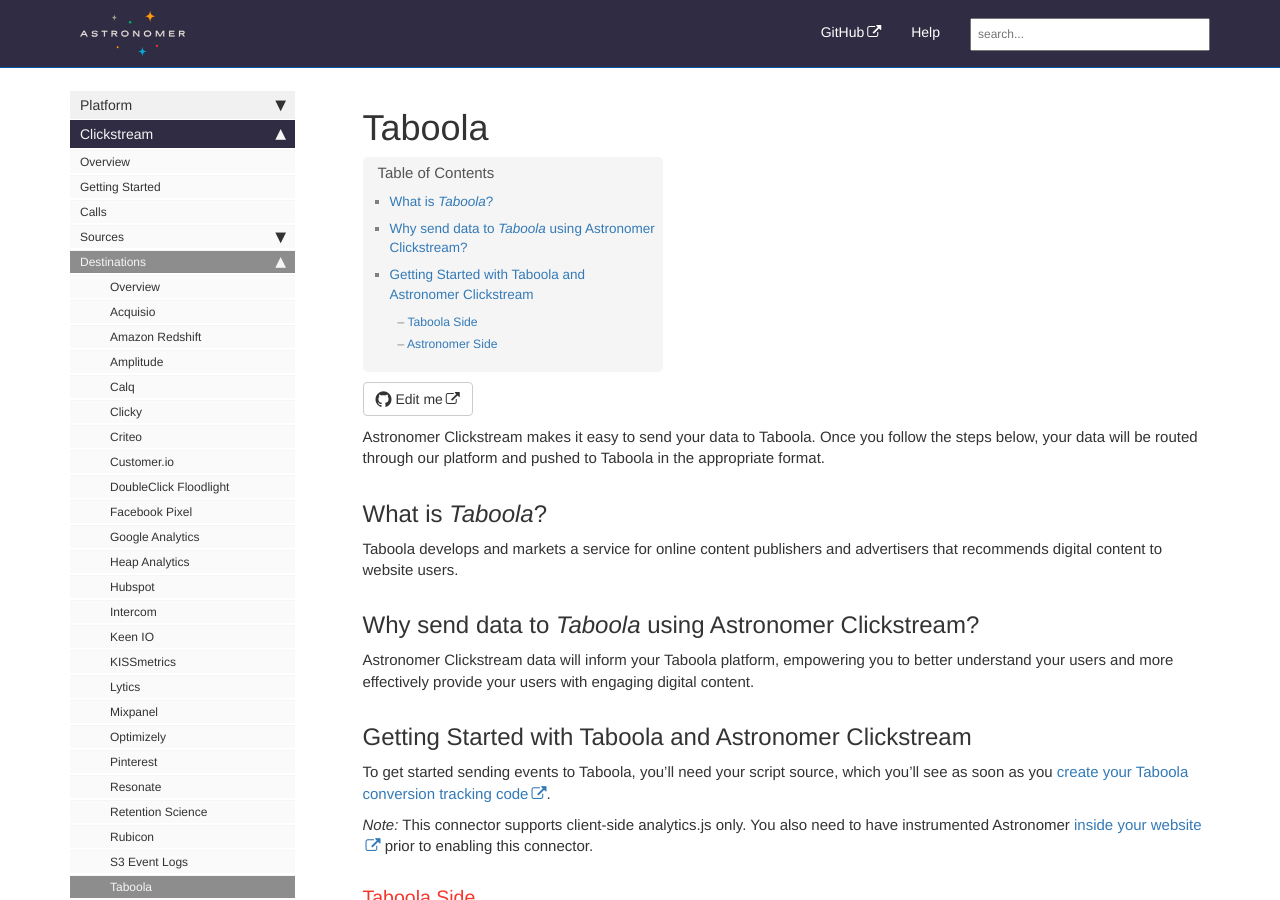
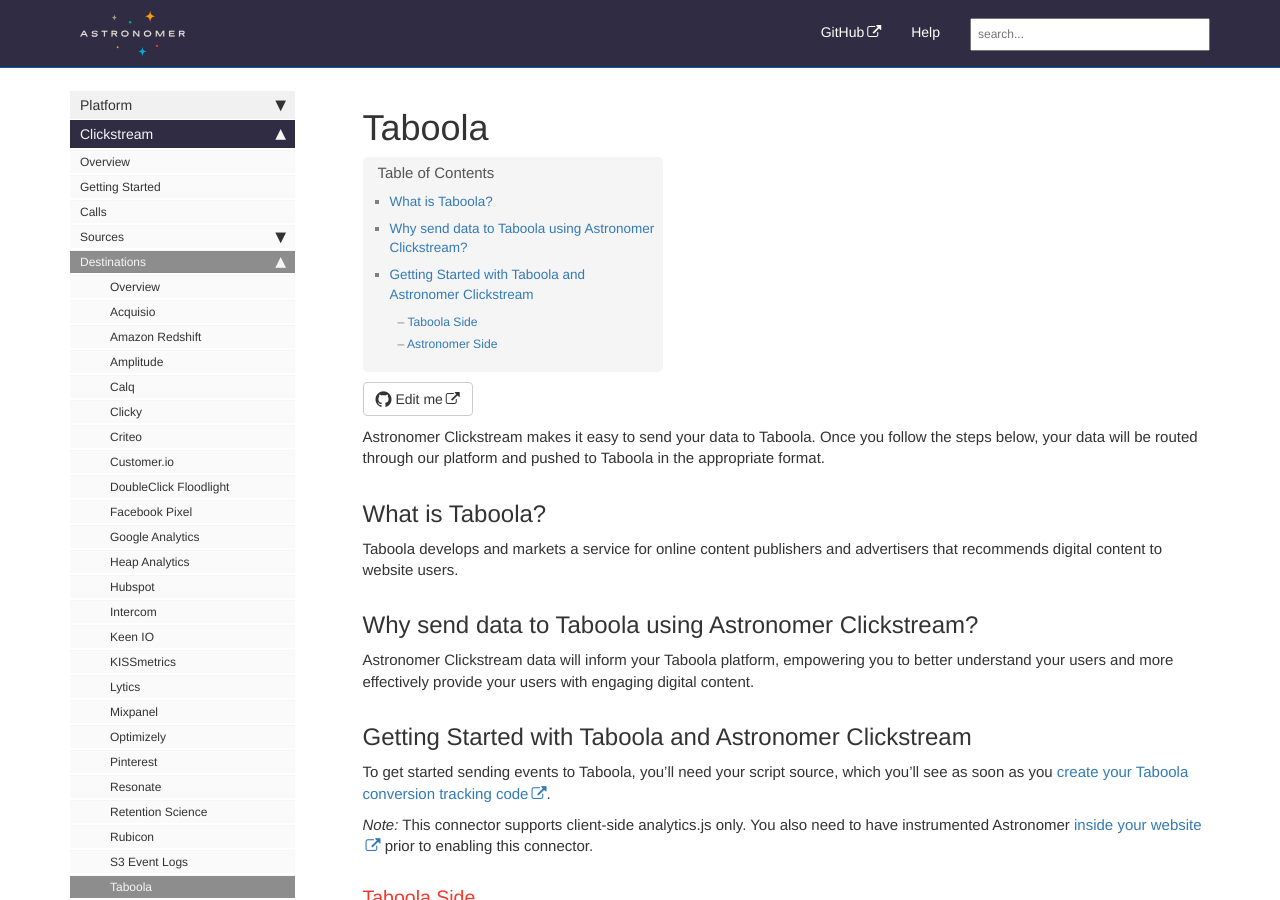
Before and after one commit to petedejoy/documentation, a Jekyll site: the page built from v2/clickstream/destinations/taboola.md, in a window 1280 px wide and 900 px high. Built offline with Jekyll 4.4.1, drawn with Linux system fonts in a browser that asks for light colours; nearby versions of some CDN libraries; comment, search, counter and statistics services are not loaded; some of the changed text lies outside the part shown.

```diff
--- a/v2/clickstream/destinations/taboola.md
+++ b/v2/clickstream/destinations/taboola.md
@@ -4,11 +4,11 @@ sidebar: platform_sidebar
 ---
 Astronomer Clickstream makes it easy to send your data to Taboola. Once you follow the steps below, your data will be routed through our platform and pushed to Taboola in the appropriate format.
 
-## What is *Taboola*?
+## What is Taboola?
 
 Taboola develops and markets a service for online content publishers and advertisers that recommends digital content to website users.
 
-## Why send data to *Taboola* using Astronomer Clickstream?
+## Why send data to Taboola using Astronomer Clickstream?
 
 Astronomer Clickstream data will inform your Taboola platform, empowering you to better understand your users and more effectively provide your users with engaging digital content.
 
```
Also changed, not shown: other parts of v2/clickstream/destinations/taboola.md (+1 -1 lines).
